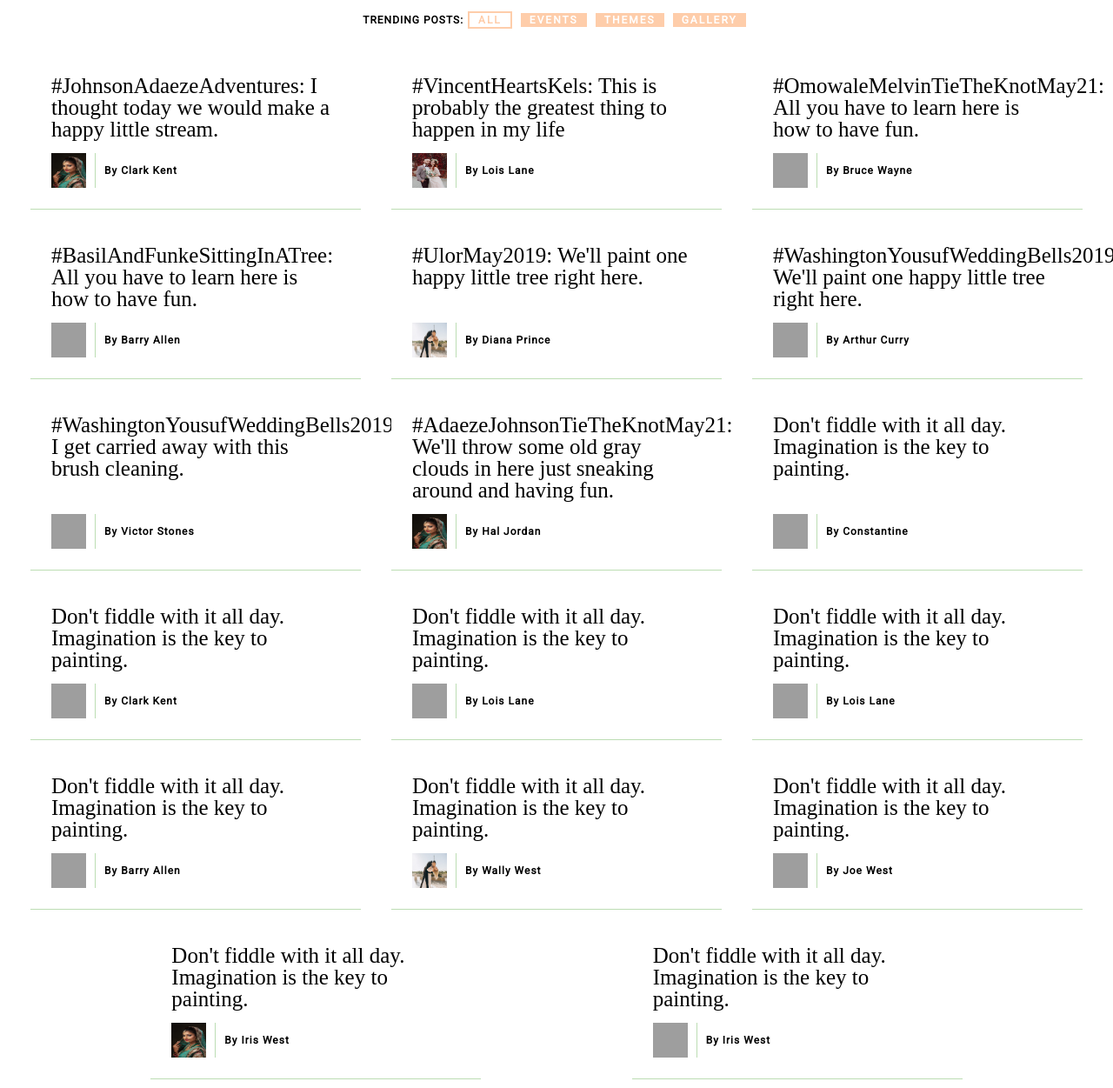
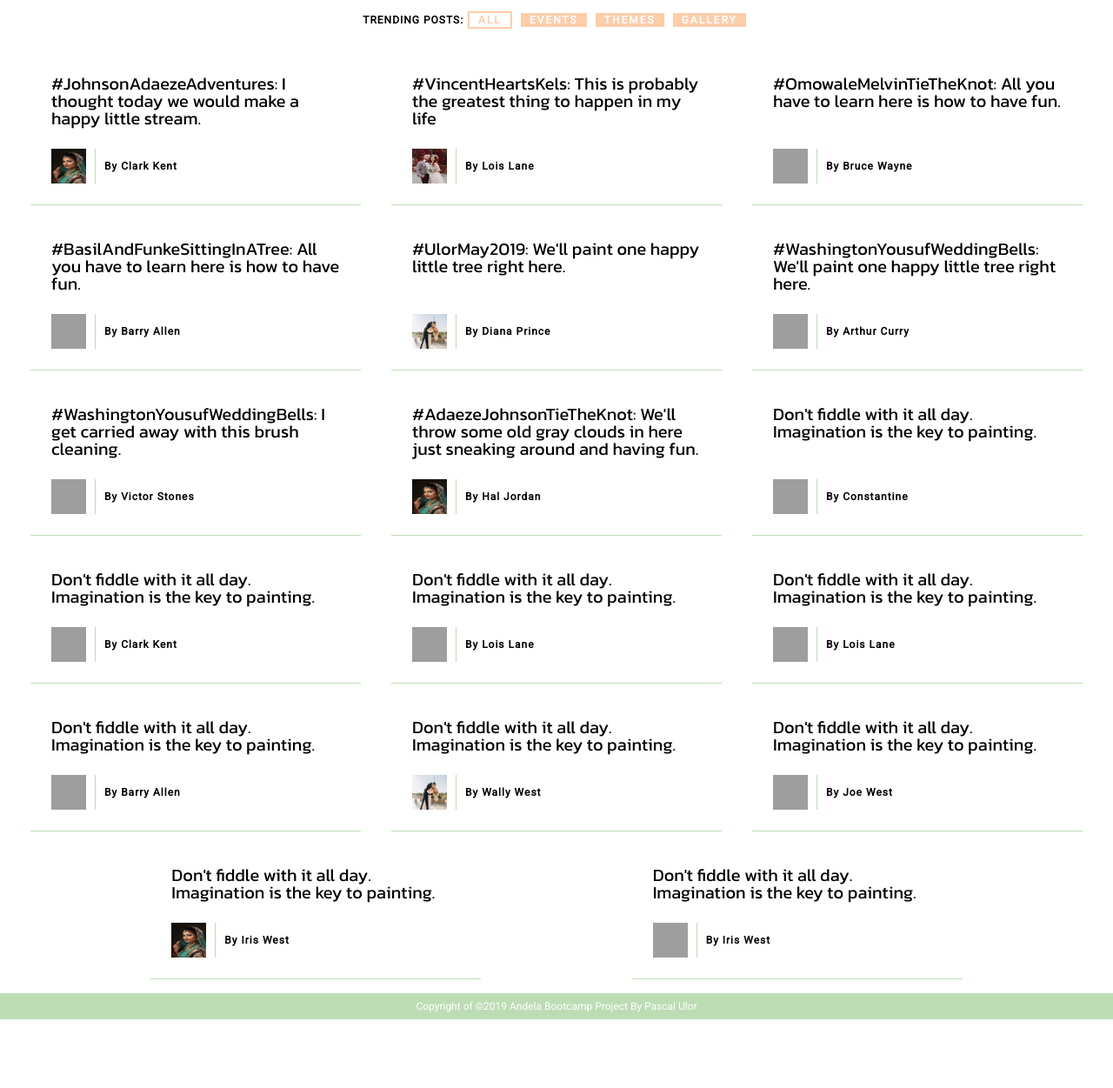
Before and after one commit to wedding-planner-build-week/Wedding-Planner-UI-Pascal, a website: page index.html in a window 1280 px wide. Shown: the part 349-1600 px from the top of the page at 87% size. After the commit the page ends 1521 px from the top, so only its background shows below. Drawn offline with nearby package versions, Linux system fonts and the light colour scheme; grey boxes are pictures that could not be loaded.

Commit message:
ft(create and style footer section) refactor less files to fix margin

```diff
--- a/components/Cards/Cards.less
+++ b/components/Cards/Cards.less
@@ -7,12 +7,13 @@
       .border-bottom-green();
       .flex-style(space-between, none, none, column);
       background-color: @color-white;
-      width: 380px;
+      width: 38rem;
       margin-bottom: 16px;
       padding: 24px;
       .headline {
         font-size: 25px;
-        font-family: Didot, serif;
+
+        .width-100();
       }
       .wedding_planner {
         .flex-style(none, center);
--- /dev/null
+++ b/components/Footer/Footer.less
@@ -0,0 +1,13 @@
+footer {
+    background-color: @color-secondary;
+    .flex-style(center, center, none, column);
+    .width-100();
+    height: 3rem;
+    text-align: center;
+    vertical-align: middle;
+    span{
+        color: @color-white;
+        vertical-align: middle;
+        font-size: 1.2rem;
+    }
+}
--- a/index.html
+++ b/index.html
@@ -77,7 +77,8 @@
 
         <!-- CARD COMPONENTS -->
         <div class="card" data-tab="gallery">
-          <div class="headline">#JohnsonAdaezeAdventures: I thought today we would make a happy little stream.</div>
+          <div class="headline"><h4>#JohnsonAdaezeAdventures:
+              I thought today we would make a happy little stream.</h4></div>
           <div class="wedding_planner">
             <div class="img-container">
               <img src="./assets/images/post-1.jpg" />
@@ -87,7 +88,8 @@
         </div>
 
         <div class="card" data-tab="gallery">
-          <div class="headline">#VincentHeartsKels: This is probably the greatest thing to happen in my life</div>
+          <div class="headline"><h4>#VincentHeartsKels:
+              This is probably the greatest thing to happen in my life</h4></div>
           <div class="wedding_planner">
             <div class="img-container">
               <img src="./assets/images/post-2.jpg" />
@@ -97,7 +99,8 @@
         </div>
 
         <div class="card" data-tab="theme">
-          <div class="headline">#OmowaleMelvinTieTheKnotMay21: All you have to learn here is how to have fun.</div>
+          <div class="headline"><h4>#OmowaleMelvinTieTheKnot:
+              All you have to learn here is how to have fun.</h4></div>
           <div class="wedding_planner">
             <div class="img-container">
               <img src="./assets/images/post-3.jpg" />
@@ -107,7 +110,8 @@
         </div>
 
         <div class="card" data-tab="theme">
-          <div class="headline">#BasilAndFunkeSittingInATree: All you have to learn here is how to have fun.</div>
+          <div class="headline"><h4>#BasilAndFunkeSittingInATree:
+              All you have to learn here is how to have fun.</h4></div>
           <div class="wedding_planner">
             <div class="img-container">
               <img src="./assets/images/post-4.jpg" />
@@ -117,7 +121,8 @@
         </div>
 
         <div class="card" data-tab="gallery">
-          <div class="headline">#UlorMay2019: We'll paint one happy little tree right here.</div>
+          <div class="headline"><h4>#UlorMay2019:
+              We'll paint one happy little tree right here.</h4></div>
           <div class="wedding_planner">
             <div class="img-container">
               <img src="./assets/images/post-5.jpg" />
@@ -127,7 +132,8 @@
         </div>
 
         <div class="card" data-tab="theme">
-          <div class="headline">#WashingtonYousufWeddingBells2019: We'll paint one happy little tree right here.</div>
+          <div class="headline"><h4>#WashingtonYousufWeddingBells:
+              We'll paint one happy little tree right here.</h4></div>
           <div class="wedding_planner">
             <div class="img-container">
               <img src="./assets/images/post-6.jpg" />
@@ -137,8 +143,8 @@
         </div>
 
         <div class="card" data-tab="events">
-          <div class="headline">#WashingtonYousufWeddingBells2019:
-              I get carried away with this brush cleaning.</div>
+          <div class="headline"><h4>#WashingtonYousufWeddingBells:
+              I get carried away with this brush cleaning.</h4></div>
           <div class="wedding_planner">
             <div class="img-container">
               <img src="./assets/images/post-4.jpg" />
@@ -148,7 +154,8 @@
         </div>
 
         <div class="card" data-tab="events">
-          <div class="headline">#AdaezeJohnsonTieTheKnotMay21: We'll throw some old gray clouds in here just sneaking around and having fun.</div>
+          <div class="headline"><h4>#AdaezeJohnsonTieTheKnot:
+              We'll throw some old gray clouds in here just sneaking around and having fun.</h4></div>
           <div class="wedding_planner">
             <div class="img-container">
               <img src="./assets/images/post-1.jpg" />
@@ -158,7 +165,7 @@
         </div>
 
         <div class="card" data-tab="gallery">
-          <div class="headline">Don't fiddle with it all day. Imagination is the key to painting.</div>
+          <div class="headline"><h4>Don't fiddle with it all day. Imagination is the key to painting.</h4></div>
           <div class="wedding_planner">
             <div class="img-container">
               <img src="./assets/images/post-3.jpg" />
@@ -168,7 +175,7 @@
         </div>
 
         <div class="card" data-tab="theme">
-          <div class="headline">Don't fiddle with it all day. Imagination is the key to painting.</div>
+          <div class="headline"><h4>Don't fiddle with it all day. Imagination is the key to painting.</h4></div>
           <div class="wedding_planner">
             <div class="img-container">
               <img src="./assets/images/post-6.jpg" />
@@ -178,7 +185,7 @@
         </div>
 
         <div class="card" data-tab="gallery">
-          <div class="headline">Don't fiddle with it all day. Imagination is the key to painting.</div>
+          <div class="headline"><h4>Don't fiddle with it all day. Imagination is the key to painting.</h4></div>
           <div class="wedding_planner">
             <div class="img-container">
               <img src="./assets/images/bracelets-bright-celebration-1456613.jpg" />
@@ -188,7 +195,7 @@
         </div>
 
         <div class="card" data-tab="gallery">
-          <div class="headline">Don't fiddle with it all day. Imagination is the key to painting.</div>
+          <div class="headline"><h4>Don't fiddle with it all day. Imagination is the key to painting.</h4></div>
           <div class="wedding_planner">
             <div class="img-container">
               <img src="./assets/images/post-4.jpg" />
@@ -198,7 +205,7 @@
         </div>
 
         <div class="card" data-tab="theme">
-          <div class="headline">Don't fiddle with it all day. Imagination is the key to painting.</div>
+          <div class="headline"><h4>Don't fiddle with it all day. Imagination is the key to painting.</h4></div>
           <div class="wedding_planner">
             <div class="img-container">
               <img src="./assets/images/post-3.jpg" />
@@ -208,7 +215,7 @@
         </div>
 
         <div class="card" data-tab="gallery">
-          <div class="headline">Don't fiddle with it all day. Imagination is the key to painting.</div>
+          <div class="headline"><h4>Don't fiddle with it all day. Imagination is the key to painting.</h4></div>
           <div class="wedding_planner">
             <div class="img-container">
               <img src="./assets/images/post-5.jpg" />
@@ -218,7 +225,7 @@
         </div>
 
         <div class="card" data-tab="theme">
-          <div class="headline">Don't fiddle with it all day. Imagination is the key to painting.</div>
+          <div class="headline"><h4>Don't fiddle with it all day. Imagination is the key to painting.</h4></div>
           <div class="wedding_planner">
             <div class="img-container">
               <img src="./assets/images/post-4.jpg" />
@@ -228,7 +235,7 @@
         </div>
 
         <div class="card" data-tab="theme">
-          <div class="headline">Don't fiddle with it all day. Imagination is the key to painting.</div>
+          <div class="headline"><h4>Don't fiddle with it all day. Imagination is the key to painting.</h4></div>
           <div class="wedding_planner">
             <div class="img-container">
               <img src="./assets/images/post-1.jpg" />
@@ -237,7 +244,7 @@
           </div>
         </div>
         <div class="card" data-tab="events">
-          <div class="headline">Don't fiddle with it all day. Imagination is the key to painting.</div>
+          <div class="headline"><h4>Don't fiddle with it all day. Imagination is the key to painting.</h4></div>
           <div class="wedding_planner">
             <div class="img-container">
               <img src="./assets/images/post-3.jpg" />
@@ -251,6 +258,9 @@
         </main>
 
     </div>
+    <footer>
+            <span>Copyright of &copy;2019 Andela Bootcamp Project By Pascal Ulor</span>
+    </footer>
     <script src="https://cdnjs.cloudflare.com/ajax/libs/gsap/2.1.3/TweenMax.min.js"></script>
 </body>
 </html>
--- a/less/global.less
+++ b/less/global.less
@@ -10,7 +10,7 @@
     font-family: 'Roboto', sans-serif;
   }
 
-  h1, h2, h3, h4, h5 {
+  h1, h2, h5 {
     font-family: 'Indie Flower', cursive;
   }
 
@@ -24,8 +24,9 @@
   }
 
   h4 {
-    font-size: 2.5rem;
+    font-size: 2rem;
     padding-bottom: 10px;
+    font-family: 'Kanit', sans-serif;
   }
 
   p {
--- a/less/index.less
+++ b/less/index.less
@@ -1,7 +1,7 @@
 // Import less files:
-@import "variables.less";
 @import "reset.less";
 @import "global.less";
+@import "variables.less";
 @import "mixins.less";
 @import "../components/Nav/Navigation.less";
 @import "../components/Header/Header.less";
@@ -9,3 +9,4 @@
 @import "../components/Carousel/Carousel.less";
 @import "../components/Cards/Cards.less";
 @import "../components/Tabs/Tabs.less";
+@import "../components/Footer/Footer.less";
```
Also changed, not shown: css/index.css.
